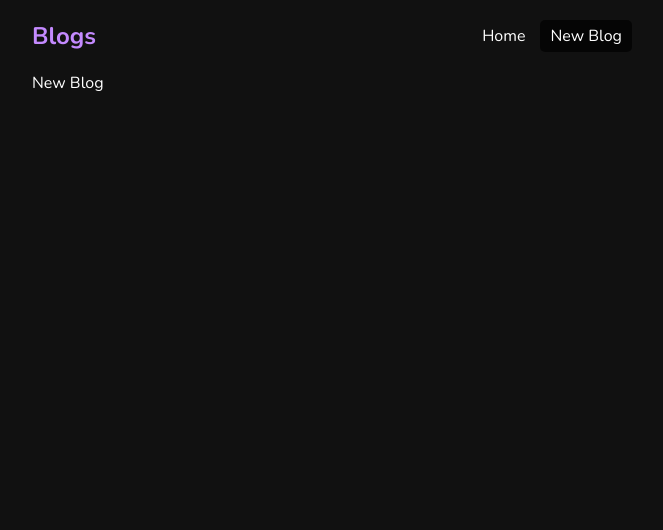
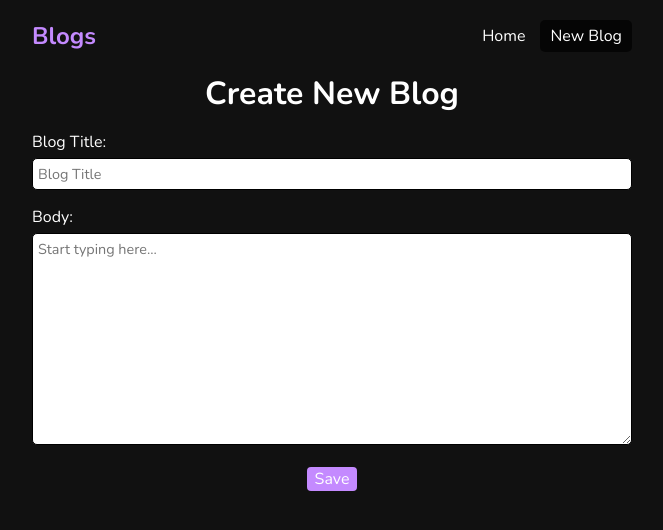
Before and after one commit to biraj21/writers-avenue, a React (Vite) app: page /create in a window 1280 px wide. Shown: the top 530 px of the page, without its empty margins (308-971 px from the left). Built offline with nearby package versions, Linux system fonts and the light colour scheme.

Commit message:
create new blog done

```diff
--- a/data/db.json
+++ b/data/db.json
@@ -6,19 +6,27 @@
       "author": "Biraj",
       "body": "Lorem ipsum dolor sit amet consectetur adipisicing elit. Maiores, nulla placeat. Laudantium?"
     },
-
     {
       "id": 2,
       "title": "Goodbye World",
       "author": "Amal",
       "body": "Lorem ipsum dolor sit amet consectetur adipisicing elit. Maiores, nulla placeat. Laudantium?"
     },
-
     {
       "id": 3,
       "title": "Hey there",
       "author": "Jay",
       "body": "Lorem ipsum dolor sit amet consectetur adipisicing elit. Maiores, nulla placeat. Laudantium?"
+    },
+    {
+      "title": "adasdasd",
+      "body": "asdsa",
+      "id": 4
+    },
+    {
+      "title": "New Blog Added From Site",
+      "body": "Hello!\nNew Line.\nAgain A new line.",
+      "id": 5
     }
   ]
 }
--- a/src/components/BlogList.jsx
+++ b/src/components/BlogList.jsx
@@ -8,9 +8,9 @@ export default function BlogList({ title, blogs, handleDelete }) {
 
       {blogs.map((blog) => (
         <div className="blog-preview" key={blog.id}>
-          <h2>{blog.title}</h2>
+          <h2 className="blog-preview__title">{blog.title}</h2>
           <small>Written by {blog.author}</small>
-          <p>{blog.body.slice(0, 80) + "..."}</p>
+          <p className="blog-preview__body">{blog.body.slice(0, 80) + "..."}</p>
 
           <div className="blog-preview__actions">
             <button onClick={() => handleDelete(blog.id)} className="btn btn--small">
--- a/src/components/BlogList.scss
+++ b/src/components/BlogList.scss
@@ -18,24 +18,20 @@
       box-shadow: 0 -2px 10px rgba(0, 0, 0, 0.7);
     }
 
-    h2 {
+    &__title {
       line-height: 1;
     }
 
-    p {
-      margin-top: 5px;
+    &__body {
+      margin: 5px 0;
       font-size: 0.9rem;
     }
 
-    &__actions {
-      margin-top: 1rem;
+    &__actions .btn {
+      margin-right: 0.5rem;
 
-      .btn {
-        margin-right: 0.5rem;
-
-        &:last-child {
-          margin-right: 0;
-        }
+      &:last-child {
+        margin-right: 0;
       }
     }
   }
--- a/src/hooks/useFetch.jsx
+++ b/src/hooks/useFetch.jsx
@@ -7,7 +7,6 @@ export function useFetch(url) {
   useEffect(() => {
     const abortController = new AbortController();
 
-    setTimeout(() => {
     fetch(url, { signal: abortController.signal })
       .then((res) => {
         if (res.ok) {
@@ -25,7 +24,6 @@ export function useFetch(url) {
           setError(err.message);
         }
       });
-    }, 1000);
 
     return () => abortController.abort();
   }, []);
--- a/src/index.scss
+++ b/src/index.scss
@@ -6,6 +6,7 @@
 
 :root {
   --primary-color: #c48aff;
+  --grey: #808080;
   --font: "Nunito", sans-serif;
 
   font-family: var(--font);
@@ -23,23 +24,10 @@ a {
   color: #fff;
 }
 
-.btn {
-  display: inline-block;
-  padding: 4px 8px;
-  background-color: var(--primary-color);
-  color: #fff;
-  border: none;
-  border-radius: 4px;
+button,
+input,
+textarea {
   font-family: var(--font);
-  font-size: 1rem;
-  line-height: 1;
-  text-decoration: none;
-  cursor: pointer;
-
-  &--small {
-    padding: 3px 6px;
-    font-size: 0.65rem;
-  }
 }
 
 .loading-msg {
@@ -54,3 +42,53 @@ a {
   max-width: 600px;
   margin: 0 auto;
 }
+
+// CSS components
+.btn {
+  display: inline-block;
+  padding: 4px 8px;
+  background-color: var(--primary-color);
+  color: #fff;
+  border: none;
+  border-radius: 4px;
+  font-family: var(--font);
+  font-size: 1rem;
+  line-height: 1;
+  text-decoration: none;
+  cursor: pointer;
+
+  &:disabled {
+    opacity: 0.6;
+    cursor: not-allowed;
+  }
+
+  &--small {
+    padding: 3px 6px;
+    font-size: 0.65rem;
+  }
+}
+
+.form {
+  &__field > * {
+    width: 100%;
+    margin-bottom: 1rem;
+  }
+
+  label {
+    display: block;
+    margin-bottom: 5px;
+  }
+
+  input,
+  textarea {
+    border-radius: 5px;
+    border: 1px solid #000;
+    padding: 5px;
+    font-size: 0.9rem;
+
+    &:focus {
+      outline: 2px solid var(--primary-color);
+      border-color: transparent;
+    }
+  }
+}
--- a/src/pages/Blog.scss
+++ b/src/pages/Blog.scss
@@ -1,5 +1,6 @@
 .blog {
   &__body {
     margin-top: 1rem;
+    white-space: pre;
   }
 }
--- a/src/pages/NewBlog.jsx
+++ b/src/pages/NewBlog.jsx
@@ -1,5 +1,64 @@
+import { useState } from "react";
+import { useNavigate } from "react-router-dom";
 import "./NewBlog.scss";
 
 export default function NewBlog() {
-  return <div className="page new-blog">New Blog</div>;
+  const [title, setTitle] = useState("");
+  const [body, setBody] = useState("");
+  const [isSubmitting, setIsSubmitting] = useState(false);
+
+  const navigate = useNavigate();
+
+  function handleSubmit(e) {
+    e.preventDefault();
+    setIsSubmitting(true);
+
+    const blog = { title: title.trim(), body: body.trim() };
+
+    fetch(`${serverBaseUrl}/blogs`, {
+      method: "POST",
+      headers: { "Content-Type": "application/json" },
+      body: JSON.stringify(blog),
+    })
+      .then((res) => res.json())
+      .then(({ id }) => navigate(`/blogs/${id}`))
+      .catch((err) => console.error(err));
+  }
+
+  return (
+    <div className="page new-blog">
+      <h1>Create New Blog</h1>
+
+      <form action="POST" className="form" onSubmit={handleSubmit}>
+        <div className="form__field">
+          <label>Blog Title:</label>
+          <input
+            name="title"
+            type="text"
+            placeholder="Blog Title"
+            required
+            value={title}
+            onChange={(e) => setTitle(e.target.value)}
+          />
+        </div>
+
+        <div className="form__field">
+          <label>Body:</label>
+          <textarea
+            name="body"
+            cols="30"
+            rows="10"
+            placeholder="Start typing here..."
+            required
+            value={body}
+            onChange={(e) => setBody(e.target.value)}
+          ></textarea>
+        </div>
+
+        <button type="submit" className="btn" disabled={isSubmitting}>
+          {isSubmitting ? "Saving..." : "Save"}
+        </button>
+      </form>
+    </div>
+  );
 }
--- a/src/pages/NewBlog.scss
+++ b/src/pages/NewBlog.scss
@@ -0,0 +1,11 @@
+.new-blog {
+  h1 {
+    text-align: center;
+    margin-bottom: 1rem;
+  }
+
+  .btn {
+    display: block;
+    margin: 0 auto;
+  }
+}
```
Lines whose indentation alone changed are shown as unchanged.
